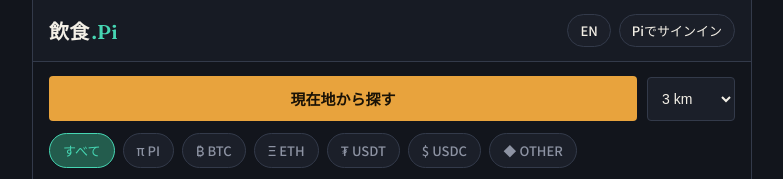
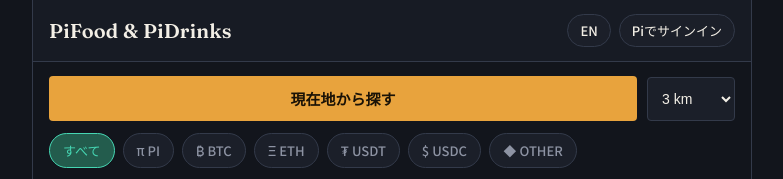
Before and after one commit to kenoudensetsunagasaki-web/inshoku-pi, a website: page index.html in a window 1280 px wide. Shown: the top 179 px of the page, without its empty margins (248-1031 px from the left). Drawn offline with nearby package versions, Linux system fonts and the light colour scheme.

Commit message:
Update index.html

```diff
--- a/index.html
+++ b/index.html
@@ -3,7 +3,7 @@
 <head>
 <meta charset="UTF-8" />
 <meta name="viewport" content="width=device-width, initial-scale=1, viewport-fit=cover" />
-<title>飲食.Pi — Pi・暗号資産で払えるお店を探す</title>
+<title>PiFood & PiDrinks — Pi・暗号資産で払えるお店を探す</title>
 <meta name="description" content="現在地の近くでPiや暗号資産で支払える飲食店を探し、Googleマップで経路を確認できます。" />
 <link rel="stylesheet" href="/assets/style.css" />
 <link rel="stylesheet" href="https://cdnjs.cloudflare.com/ajax/libs/leaflet/1.9.4/leaflet.min.css" />
@@ -16,7 +16,7 @@
 <div class="app-shell">
 
   <header class="topbar">
-    <div class="wordmark">飲食<span class="pi">.Pi</span></div>
+      <div class="wordmark">PiFood &amp; PiDrinks</div>
     <div class="topbar-actions">
       <button class="pill-btn" id="langToggle" type="button">EN</button>
       <button class="pill-btn" id="piSignIn" type="button" data-i18n="piSignIn">Piでサインイン</button>
```
